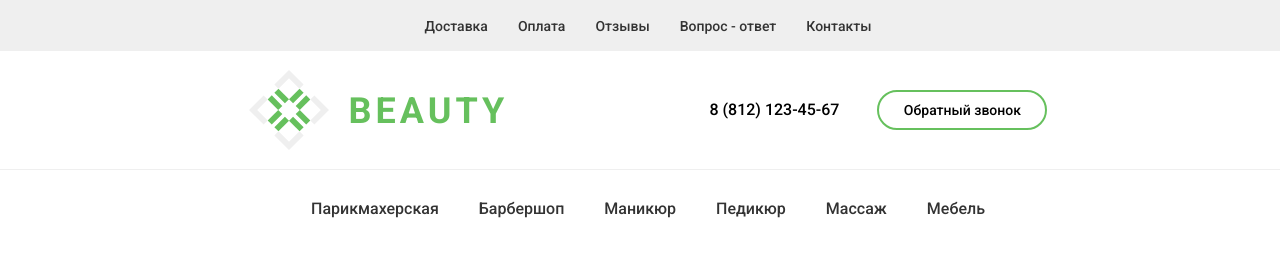
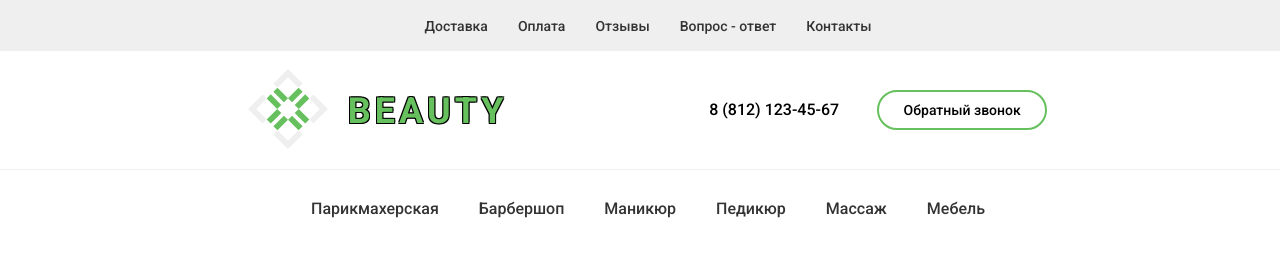
Before and after one commit to bareum-dev/chairs, a plain HTML site: page index.html in a window 1280 px wide. Drawn offline with nearby package versions, Linux system fonts and the light colour scheme.

Commit message:
header has done

```diff
--- a/css/style.css
+++ b/css/style.css
@@ -48,7 +48,7 @@ a {
   align-items: center;
   width: auto;
   height: 70px;
-  margin: 4px 0 0 158px;
+  margin: 3px 0 0 157px;
 }
 
 .logo-icon {
@@ -62,6 +62,7 @@ a {
   font-size: 36px;
   font-weight: 700;
   letter-spacing: 4px;
+  text-shadow: 1px 1px #000, -1px -1px #000, 1px -1px #000, -1px 1px #000;
 }
 
 .phone {
```
